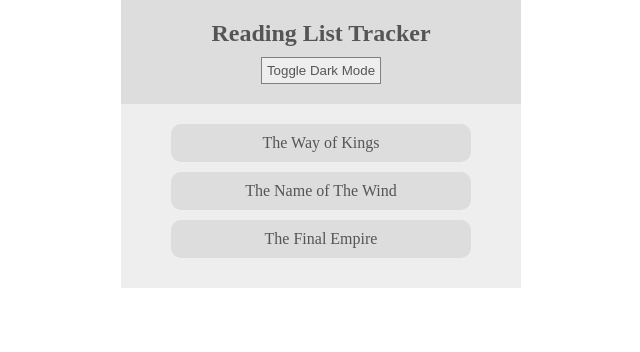
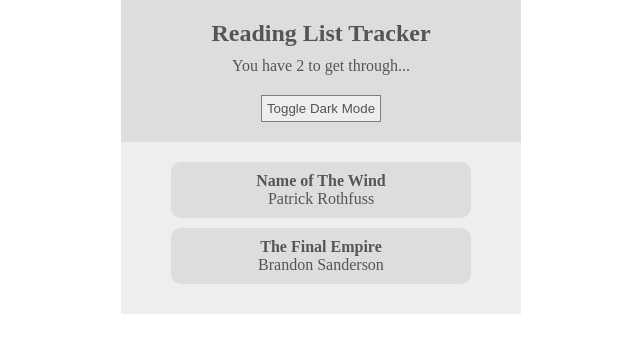
Before and after one commit to Karnveer-Grewal/reading-list-tracker, a React (Vite) app: page / in a window 1280 px wide. Shown: the top 352 px of the page, without its empty margins (319-959 px from the left). Built offline with nearby package versions, Linux system fonts and the light colour scheme.

Commit message:
refactored componenets and added tracker to nav

```diff
--- a/src/App.jsx
+++ b/src/App.jsx
@@ -1,16 +1,17 @@
-import { useState } from 'react';
 import Navbar from './components/Navbar';
-import BookList from './components/Booklist';
+import BookList from './components/BookList';
 import ThemeContextProvider from './contexts/ThemeContext';
+import BookContextProvider from './contexts/BookContext';
 import './index.css';
-import ThemeToggle from './components/ThemeToggle';
 
 function App() {
   return (
     <div className='App'>
       <ThemeContextProvider>
-        <Navbar />
-        <BookList />
+        <BookContextProvider>
+          <Navbar />
+          <BookList />
+        </BookContextProvider>
       </ThemeContextProvider>
     </div>
   );
--- /dev/null
+++ b/src/components/BookForm.jsx
@@ -0,0 +1,5 @@
+const BookForm = () => {
+  return <h1>book form</h1>;
+};
+
+export default BookForm;
--- a/src/components/BookList.jsx
+++ b/src/components/BookList.jsx
@@ -1,20 +1,25 @@
 import { useContext } from 'react';
 import { ThemeContext } from '../contexts/ThemeContext';
+import { BookContext } from '../contexts/BookContext';
 
 const BookList = () => {
   const { isLightTheme, light, dark } = useContext(ThemeContext);
+  const { books } = useContext(BookContext);
   const theme = isLightTheme ? light : dark;
+
+  const booksList = books.map((book) => (
+    <li key={book.id} style={{ background: theme.ui }}>
+      <h4>{book.title}</h4>
+      <p> {book.author}</p>
+    </li>
+  ));
 
   return (
     <div
       className='book-list'
       style={{ background: theme.bg, color: theme.syntax }}
     >
-      <ul>
-        <li style={{ background: theme.ui }}>The Way of Kings</li>
-        <li style={{ background: theme.ui }}>The Name of The Wind</li>
-        <li style={{ background: theme.ui }}>The Final Empire</li>
-      </ul>
+      <ul>{booksList}</ul>
     </div>
   );
 };
--- a/src/components/Navbar.jsx
+++ b/src/components/Navbar.jsx
@@ -1,15 +1,19 @@
 import { useContext } from 'react';
 import { ThemeContext } from '../contexts/ThemeContext';
+import { BookContext } from '../contexts/BookContext';
 import ThemeToggle from './ThemeToggle';
 
 const Navbar = () => {
   const { isLightTheme, light, dark } = useContext(ThemeContext);
+  const { books } = useContext(BookContext);
+  console.log(books);
 
   const theme = isLightTheme ? light : dark;
 
   return (
     <nav style={{ background: theme.ui, color: theme.syntax }}>
       <h1>Reading List Tracker</h1>
+      <p>You have {books.length} to get through...</p>
       <ThemeToggle />
     </nav>
   );
--- /dev/null
+++ b/src/contexts/BookContext.jsx
@@ -0,0 +1,28 @@
+import { createContext, useState } from 'react';
+
+export const BookContext = createContext();
+
+const BookContextProvider = ({ children }) => {
+  const booksObj = [
+    { title: 'Name of The Wind', author: 'Patrick Rothfuss', id: 1 },
+    { title: 'The Final Empire', author: 'Brandon Sanderson', id: 2 },
+  ];
+
+  const [books, setBooks] = useState(booksObj);
+
+  const addBook = (title, author, id) => {
+    setBooks((prevBooks) => [...prevBooks, title, author, id]);
+  };
+
+  const removeBook = (id) => {
+    setBooks((prevBooks) => prevBooks.filter((book) => book.id !== id));
+  };
+
+  return (
+    <BookContext.Provider value={{ books, addBook, removeBook }}>
+      {children}
+    </BookContext.Provider>
+  );
+};
+
+export default BookContextProvider;
--- a/src/index.css
+++ b/src/index.css
@@ -15,6 +15,10 @@
   margin-bottom: 10px;
 }
 
+nav p {
+  text-align: center;
+  margin-bottom: 20px;
+}
 .book-list {
   padding: 20px 50px;
   max-width: 400px;
```
Also changed, not shown: src/components/BookDetails.jsx (added).
